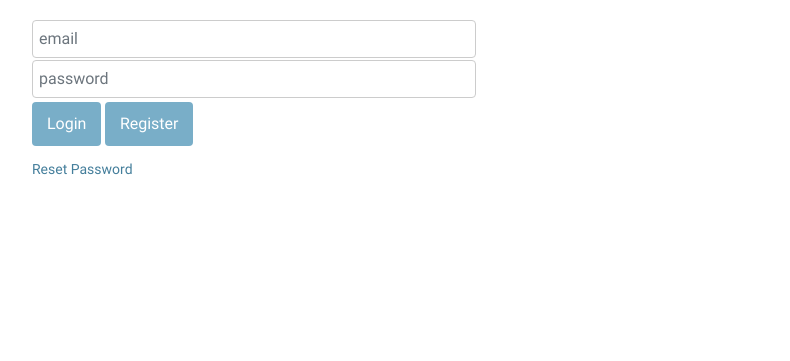
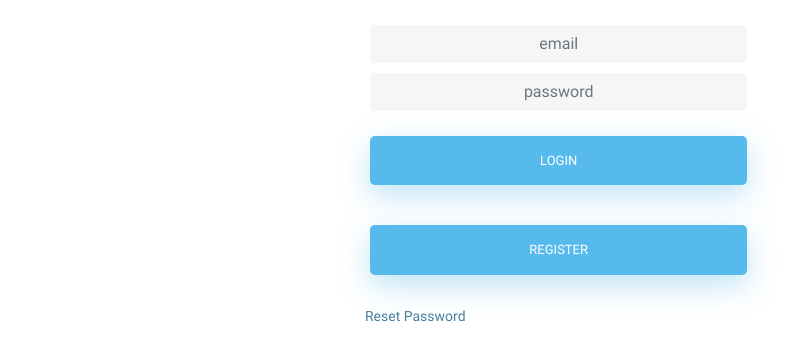
Before and after one commit to stmiller14/CareerCentral, a Django app: page /loginpage in a window 1280 px wide. Shown: the part 49-410 px from the top of the page, without its empty margins (53-843 px from the left). Run offline with Django 3.2, Linux system fonts and the light colour scheme; some libraries are stand-ins or nearby versions.

Commit message:
register

```diff
--- a/src/templates/login.html
+++ b/src/templates/login.html
@@ -21,77 +21,12 @@
     <script src="https://stackpath.bootstrapcdn.com/bootstrap/4.3.1/js/bootstrap.min.js" integrity="sha384-JjSmVgyd0p3pXB1rRibZUAYoIIy6OrQ6VrjIEaFf/nJGzIxFDsf4x0xIM+B07jRM" crossorigin="anonymous"></script>
      <script type="text/javascript">
 
-
-
         </script>
         {% extends "base_site.html" %}
         {% load i18n static %}
 
         {% block content %}
         <style>
-          input[type="text"] , input[type="password"] {
-
-          width: 40%;
-          }
-          </style>
-    <script>
-
-
-$(document).ready(function(){
-    $('#password').keypress(function(e){
-      if(e.keyCode==122){
-      $('#loginID').click();
-      }
-    });
-});
-
-    </script>
-
-
-
-
-  </head>
-  <body onload="nothing()">
-
-   <div class="container">
-
-
-    <form  role="form" name="formname" action="{% url 'loginpage' %}" method="post">
-      {% csrf_token %}
-
-        <input id="user_name" type="text" placeholder="email" width="35%" class="form-control" name="user_name">
-
-
-        <input id="password" type="password" placeholder="password"  class="form-control" name="password" >
-
-
-    <input class="btn btn-default" type="submit" id= "loginID" value="Login">
-    <input class="btn btn-default"     class="btn btn-default" type="submit" value="Register" name ='Register'>
-    <p></p>
-     <a  href="/accounts/password_reset"   value="reset"  id=reset name=reset > Reset Password</a>
-
-
-       {% if error %}
-        <p class=error><strong>Error:</strong> {{ error }}
-      {% endif %}
-
-
-  </body>
-
-
-  {% endblock %}
-
-</html>
-
-
-<link href="//maxcdn.bootstrapcdn.com/bootstrap/4.1.1/css/bootstrap.min.css" rel="stylesheet" id="bootstrap-css">
-<script src="//maxcdn.bootstrapcdn.com/bootstrap/4.1.1/js/bootstrap.min.js"></script>
-<script src="//cdnjs.cloudflare.com/ajax/libs/jquery/3.2.1/jquery.min.js"></script>
-<!------ Include the above in your HEAD tag
-  jQuery first, then Popper.js, then Bootstrap JS
-
-
-          <style>
 
 
                 div h2{
@@ -160,8 +95,65 @@
 
 
     </style>
+    <script>
 
-    -->
+$(document).ready(function(){
+    $('#password').keypress(function(e){
+      if(e.keyCode==122){
+      $('#loginID').click();
+      }
+    });
+});
+
+    </script>
 
 
-  ---------->
+
+
+  </head>
+  <body onload="nothing()">
+
+   <div class="container">
+
+
+    <form  role="form" name="formname" action="{% url 'loginpage' %}" style="width:40%; margin: 0 auto;" method="post">
+      {% csrf_token %}
+
+        <input id="user_name" type="text" placeholder="email"  class="form-control" name="user_name">
+
+
+        <input id="password" type="password" placeholder="password"  class="form-control" name="password" >
+
+
+    <input class="btn btn-default" type="submit" id= "loginID" value="Login">
+    <input class="btn btn-default"     class="btn btn-default" type="submit" value="Register" name ='Register'>
+    <p></p>
+     <a  href="/accounts/password_reset"   value="reset"  id=reset name=reset > Reset Password</a>
+     {% if error %}
+     <p class=error><strong>Error:</strong> {{ error }}
+      {% endif %}
+
+
+  </body>
+
+
+  {% endblock %}
+
+</html>
+
+
+<link href="//maxcdn.bootstrapcdn.com/bootstrap/4.1.1/css/bootstrap.min.css" rel="stylesheet" id="bootstrap-css">
+<script src="//maxcdn.bootstrapcdn.com/bootstrap/4.1.1/js/bootstrap.min.js"></script>
+<script src="//cdnjs.cloudflare.com/ajax/libs/jquery/3.2.1/jquery.min.js"></script>
+<!------ Include the above in your HEAD tag ---------->
+
+  <!-- jQuery first, then Popper.js, then Bootstrap JS
+      <script>
+      if ("{{error}}"){
+        alert( "{{error}}" );
+        }
+
+
+        </script>
+
+      -->
```
Also changed, not shown: src/templates/registration/password_reset_form.html (+8 -0 lines).
